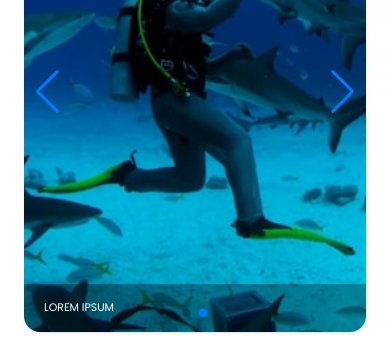
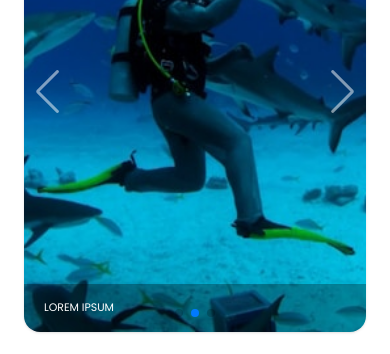
Before and after one commit to dwikhalis/dkpmalut, a Next.js app: page / in a window 390 px wide. Shown: the part 4720-5074 px from the top of the page. Built offline with nearby package versions, Linux system fonts and the light colour scheme.

Commit message:
create retractable navbar both desktop and mobile, also for the mobile popup menu

```diff
--- a/app/components/Navbar.tsx
+++ b/app/components/Navbar.tsx
@@ -1,15 +1,36 @@
 "use client";
 
-import { useState } from "react";
+import { useEffect, useState } from "react";
 
 export default function Navbar() {
   const [isMenuOpen, setIsMenuOpen] = useState([false, "hidden"]);
+  const [show, setShow] = useState(true);
+  const [lastScrollY, setLastScrollY] = useState(0);
+
+  useEffect(() => {
+    const handleScroll = () => {
+      const currentScrollY = window.scrollY;
+
+      if (currentScrollY > lastScrollY && currentScrollY > 50) {
+        setShow(false);
+      } else {
+        setShow(true);
+      }
+
+      setLastScrollY(currentScrollY);
+    };
+
+    window.addEventListener("scroll", handleScroll);
+    return () => window.removeEventListener("scroll", handleScroll);
+  }, [lastScrollY]);
 
   return (
     <>
       {/* //! DESKTOP */}
       <nav
-        className="hidden lg:flex sticky z-10 top-0  xl:h-[6vw] h-[8vw] justify-between items-center bg-white w-full"
+        className={`hidden lg:flex sticky z-10 top-0  xl:h-[6vw] h-[8vw] justify-between items-center bg-white w-full transition-transform duration-300 ${
+          show ? "translate-0" : "-translate-y-full"
+        }`}
         style={{ filter: "drop-shadow(0px 5px 10px rgba(0,0,0,0.3))" }}
       >
         {/* Logo Home Desktop */}
@@ -72,7 +93,9 @@ export default function Navbar() {
 
       {/* //! TABLET & MOBILE */}
       <nav
-        className="lg:hidden z-10 sticky top-0"
+        className={`lg:hidden z-10 sticky top-0 transition-transform duration-300 ${
+          show ? "translate-0" : "-translate-y-full"
+        }`}
         style={{ filter: "drop-shadow(0px 5px 10px rgba(0,0,0,0.3))" }}
       >
         {/* Navigation Bar */}
@@ -113,7 +136,9 @@ export default function Navbar() {
         <div
           className={`md:hidden w-full absolute transform transition-all duration-500 ease-in-out
     ${
-      isMenuOpen[0] ? "translate-y-0" : "-translate-y-100 pointer-events-none"
+      isMenuOpen[0] && show
+        ? "translate-y-0"
+        : "-translate-y-100 pointer-events-none"
     }`}
         >
           <a href="/Organisasi" className=" text-center">
--- a/app/components/SectionFour.tsx
+++ b/app/components/SectionFour.tsx
@@ -4,7 +4,11 @@ import "swiper/css";
 import "swiper/css/navigation";
 import "swiper/css/pagination";
 
-const images = ["/assets/pic_img_1.jpg", "/assets/pic_img_2.jpg"];
+const images = [
+  "/assets/pic_img_1.jpg",
+  "/assets/pic_img_2.jpg",
+  "/assets/pic_card_3.png",
+];
 
 export default function SectionFour() {
   return (
--- a/app/globals.css
+++ b/app/globals.css
@@ -53,8 +53,10 @@ h6 {
   font-size: 1vw;
 }
 
-.responsive-text {
-  font-size: clamp(1rem, 1.2vw, 3rem);
+.swiper-button-next::after,
+.swiper-button-prev::after {
+  color: #ffffff80; /* Tailwind 'red-400' equivalent */
+  font-size: 1.5rem; /* optional: resize arrow */
 }
 
 @media (max-width: 1440px) {
```
